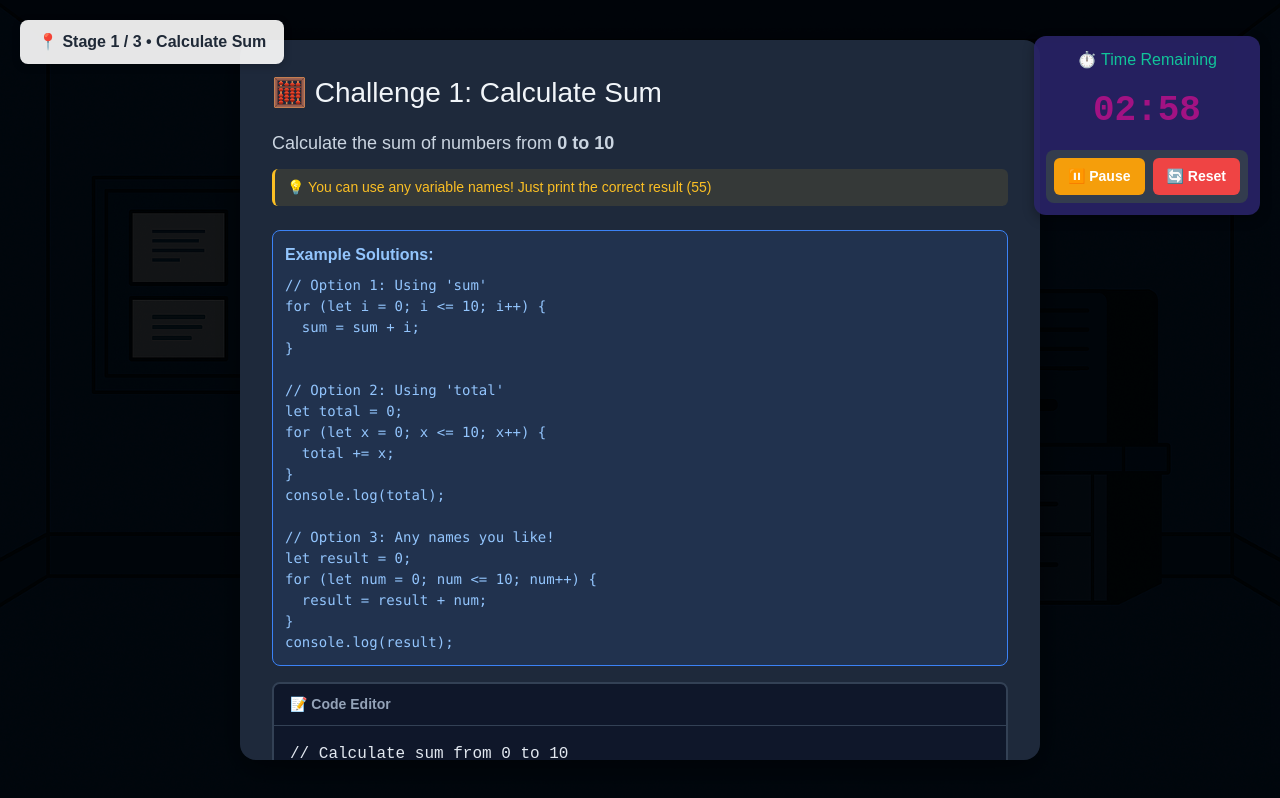
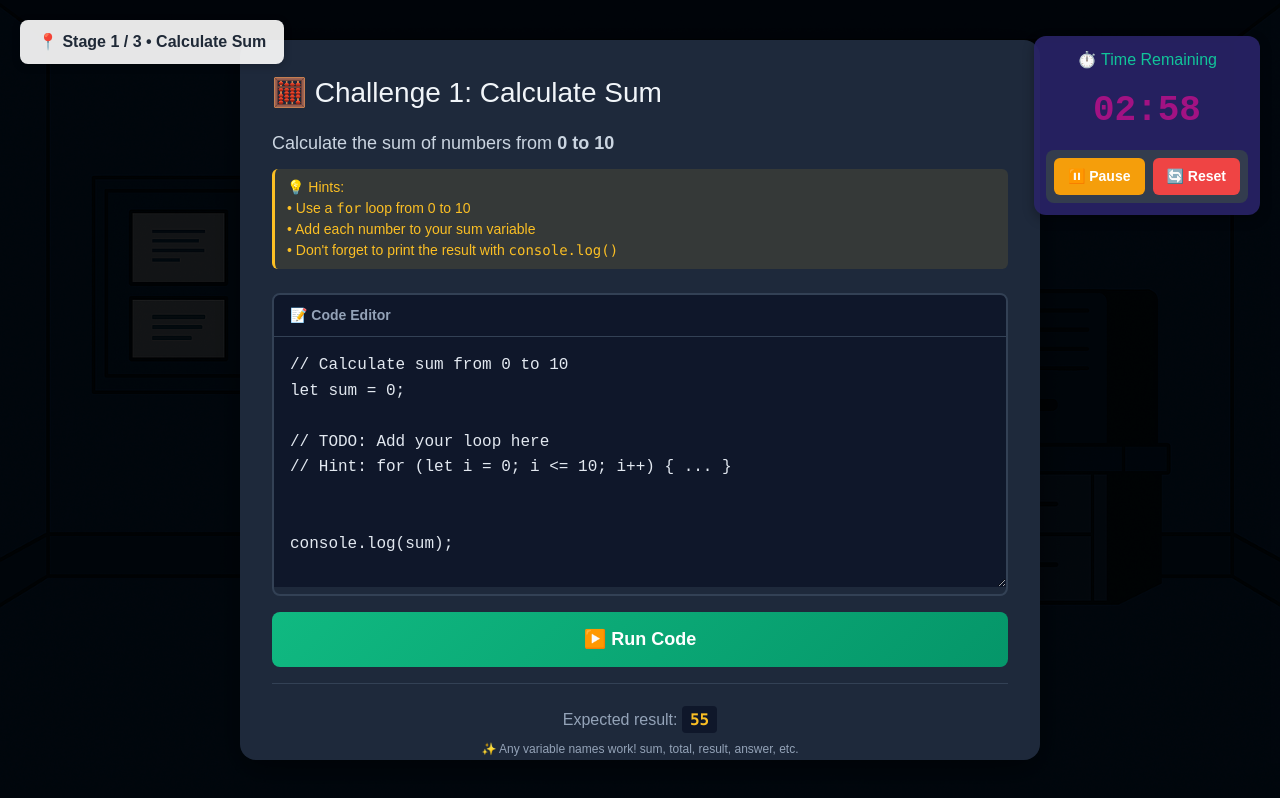
Before and after one commit to Chau05-git/CSE3CWA---Assignment-2, a Next.js app: page /EscapeRoom in a window 1280 px wide. Both pictures are taken after a click on the button "▶️ Start". Built offline with nearby package versions, Linux system fonts and the light colour scheme.

Commit message:
fixing hint for player

```diff
--- a/app/EscapeRoom/Challenge/DataPortChallenge.tsx
+++ b/app/EscapeRoom/Challenge/DataPortChallenge.tsx
@@ -135,29 +135,11 @@ console.log("Saved data:", saved);
           Save the user object to <strong>localStorage</strong> with key <code>"userData"</code>
         </p>
         <p className="hint">
-          💡 You can use any variable names you want! Just save the correct data.
+          💡 Hints:<br />
+          • Use <code>JSON.stringify()</code> to convert object to string<br />
+          • Use <code>localStorage.setItem(key, value)</code> to save data<br />
+          • The key must be exactly <code>"userData"</code>
         </p>
-
-        <div style={{
-          background: "rgba(59, 130, 246, 0.1)",
-          border: "1px solid #3b82f6",
-          borderRadius: 8,
-          padding: 12,
-          marginBottom: 16,
-          color: "#93c5fd"
-        }}>
-          <strong>Example Solutions:</strong>
-          <pre style={{ margin: "8px 0 0 0", fontSize: 14 }}>{`// Option 1: With variable
-const userString = JSON.stringify(user);
-localStorage.setItem("userData", userString);
-
-// Option 2: Direct (1 line)
-localStorage.setItem("userData", JSON.stringify(user));
-
-// Option 3: Your own names
-const myData = JSON.stringify(user);
-localStorage.setItem("userData", myData);`}</pre>
-        </div>
 
         <div className="editor-section">
           <div className="editor-header">
--- a/app/EscapeRoom/Challenge/SumChallenge.tsx
+++ b/app/EscapeRoom/Challenge/SumChallenge.tsx
@@ -95,37 +95,11 @@ console.log(sum);
           Calculate the sum of numbers from <strong>0 to 10</strong>
         </p>
         <p className="hint">
-          💡 You can use any variable names! Just print the correct result (55)
+          💡 Hints:<br />
+          • Use a <code>for</code> loop from 0 to 10<br />
+          • Add each number to your sum variable<br />
+          • Don't forget to print the result with <code>console.log()</code>
         </p>
-
-        <div style={{
-          background: "rgba(59, 130, 246, 0.1)",
-          border: "1px solid #3b82f6",
-          borderRadius: 8,
-          padding: 12,
-          marginBottom: 16,
-          color: "#93c5fd"
-        }}>
-          <strong>Example Solutions:</strong>
-          <pre style={{ margin: "8px 0 0 0", fontSize: 14 }}>{`// Option 1: Using 'sum'
-for (let i = 0; i <= 10; i++) {
-  sum = sum + i;
-}
-
-// Option 2: Using 'total'
-let total = 0;
-for (let x = 0; x <= 10; x++) {
-  total += x;
-}
-console.log(total);
-
-// Option 3: Any names you like!
-let result = 0;
-for (let num = 0; num <= 10; num++) {
-  result = result + num;
-}
-console.log(result);`}</pre>
-        </div>
 
         <div className="editor-section">
           <div className="editor-header">
```
